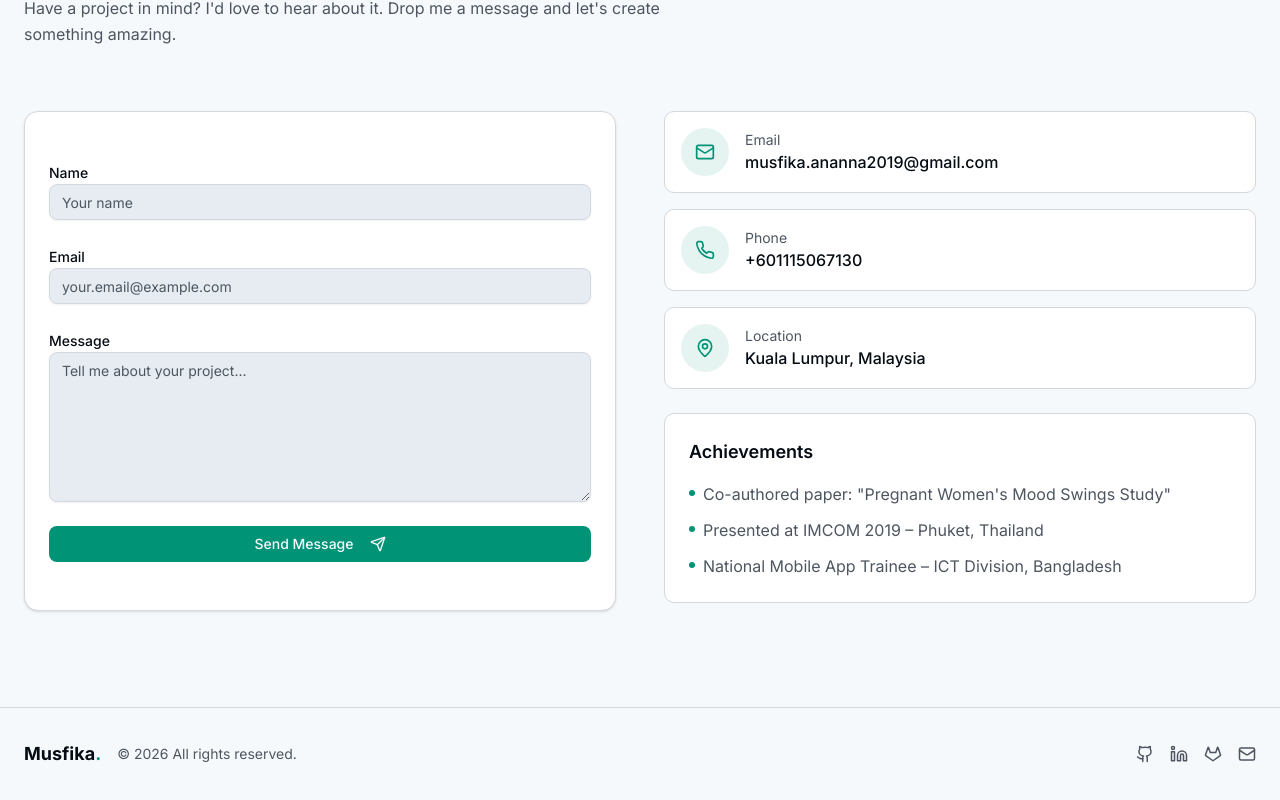
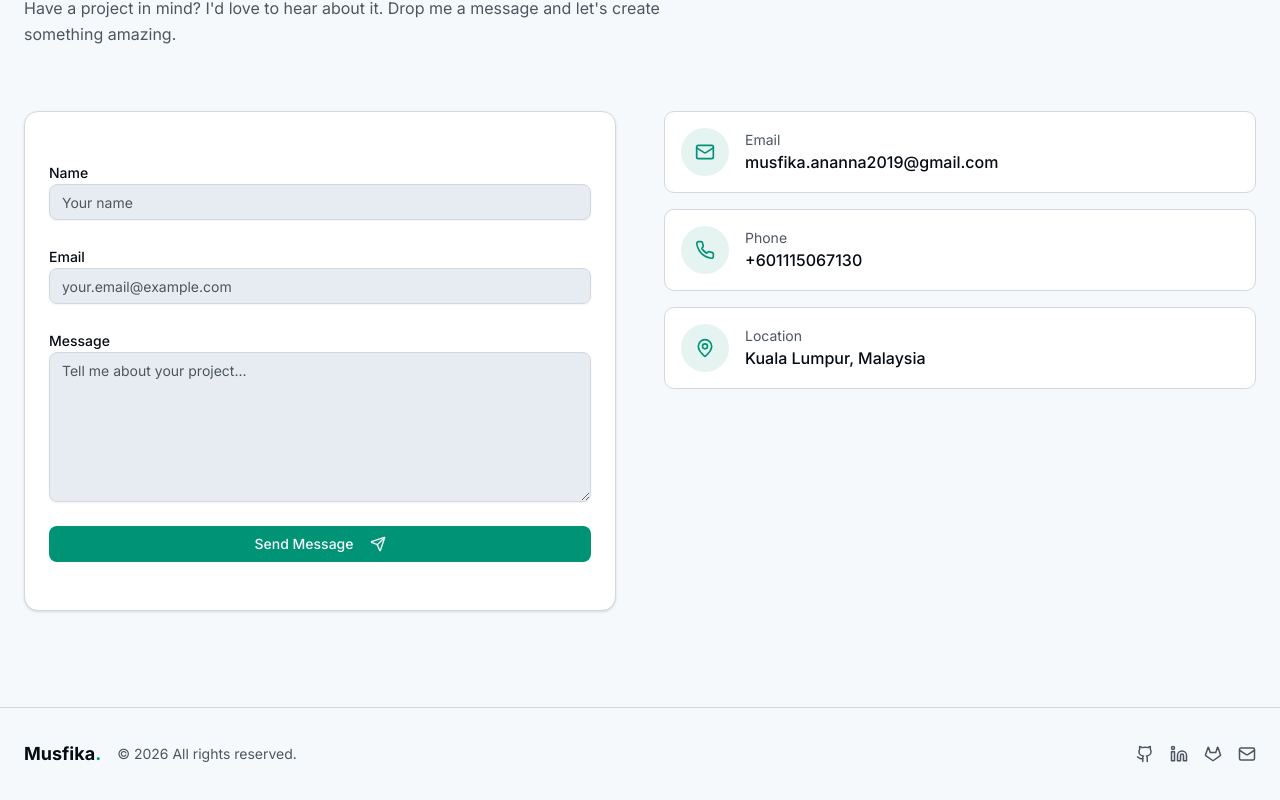
Before and after one commit to anannatithi/portfolio-website, a Next.js app: page / in a window 1280 px wide. Shown: the part 4886-5686 px from the top of the page. Built offline with nearby package versions, Linux system fonts and the light colour scheme.

Commit message:
Update contact-section.tsx

```diff
--- a/components/contact-section.tsx
+++ b/components/contact-section.tsx
@@ -129,24 +129,6 @@ export function ContactSection() {
                 </a>
               ))}
             </div>
-
-            <div className="p-6 rounded-lg bg-card border border-border">
-              <h3 className="text-lg font-semibold text-foreground mb-4">Achievements</h3>
-              <ul className="space-y-3 text-muted-foreground">
-                <li className="flex items-start gap-2">
-                  <span className="w-1.5 h-1.5 rounded-full bg-primary mt-2 flex-shrink-0" />
-                  <span>Co-authored paper: "Pregnant Women's Mood Swings Study"</span>
-                </li>
-                <li className="flex items-start gap-2">
-                  <span className="w-1.5 h-1.5 rounded-full bg-primary mt-2 flex-shrink-0" />
-                  <span>Presented at IMCOM 2019 – Phuket, Thailand</span>
-                </li>
-                <li className="flex items-start gap-2">
-                  <span className="w-1.5 h-1.5 rounded-full bg-primary mt-2 flex-shrink-0" />
-                  <span>National Mobile App Trainee – ICT Division, Bangladesh</span>
-                </li>
-              </ul>
-            </div>
           </div>
         </div>
       </div>
```
